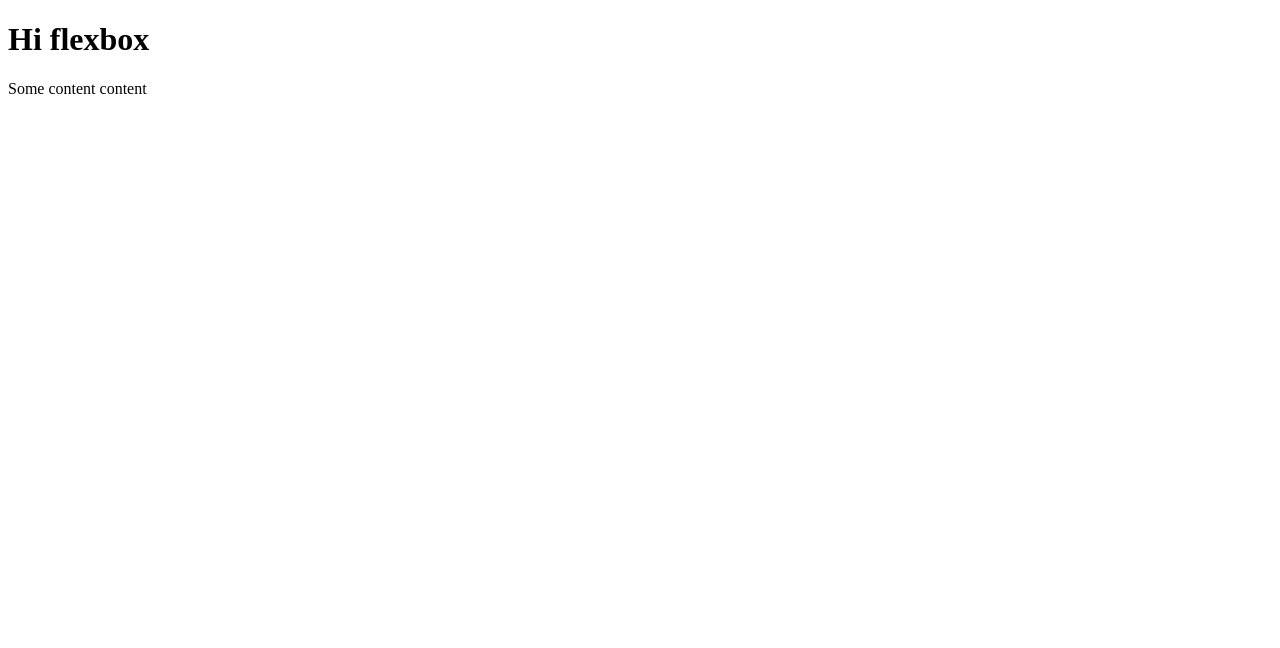
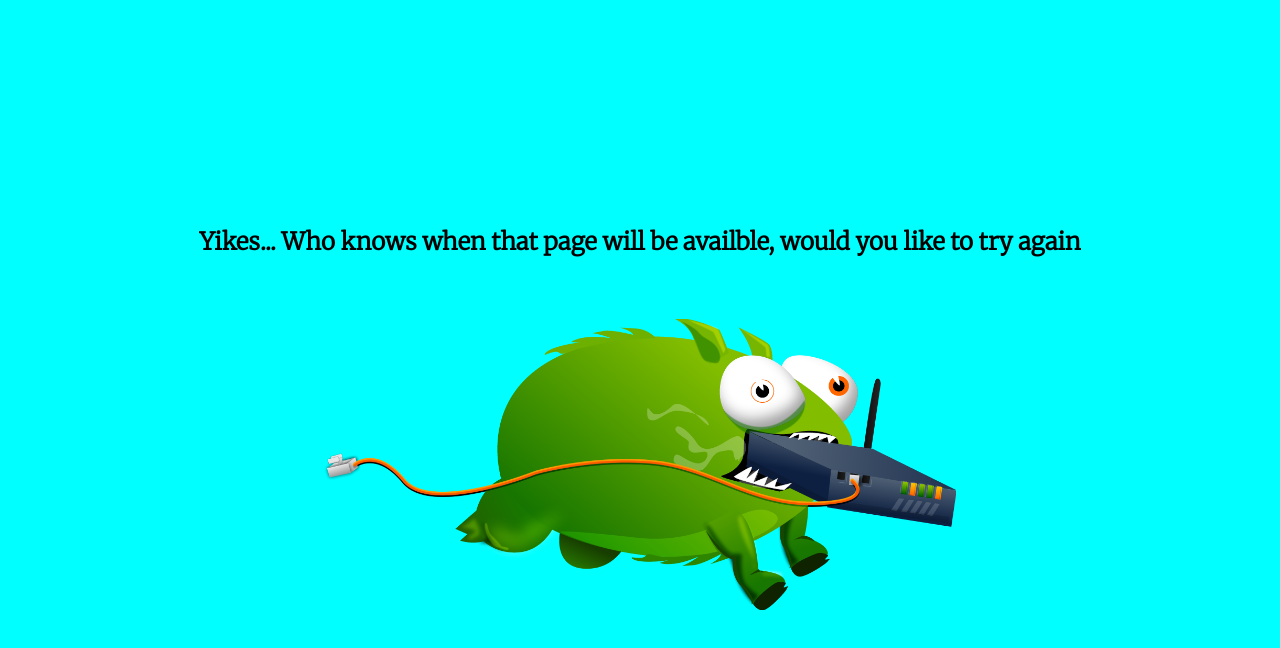
Before and after one commit to thatboijosh23/flex-box-course, a plain HTML site: page index.html in a window 1280 px wide. Drawn offline with Linux system fonts and the light colour scheme.

Commit message:
Inital commit

```diff
--- a/index.html
+++ b/index.html
@@ -3,13 +3,42 @@
 
 <head>
     <meta charset="UTF-8">
-    <title></title>
+    <title>Error Page</title>
+
+    <link href="https://fonts.googleapis.com/css2?family=Merriweather:wght@300&display=swap" rel="stylesheet">
+
+    <style>
+        body {
+            background-color: aqua;
+            font-family: 'Merriweather', serif;
+        }
+
+        .error_wrapper {
+            display: flex;
+            justify-content: center;
+            align-items: center;
+            height: 100vh;
+            flex-direction: column;
+        }
+
+        .error_wrapper>.error_heading {
+            margin-bottom: 42px;
+        }
+
+        img {
+           width: 50%;
+        }
+    </style>
 </head>
 
 <body>
-    <h1> Hi flexbox</h1>
+    <div class="error_wrapper">
+        <div class="error_heading">
+            <h2>Yikes... Who knows when that page will be availble, would you like to try again</h2>
+        </div>
 
-    <p>Some content content</p>
+        <img src="images/tbot.png" alt="">
+    </div>
 </body>
 
 </html>
```
